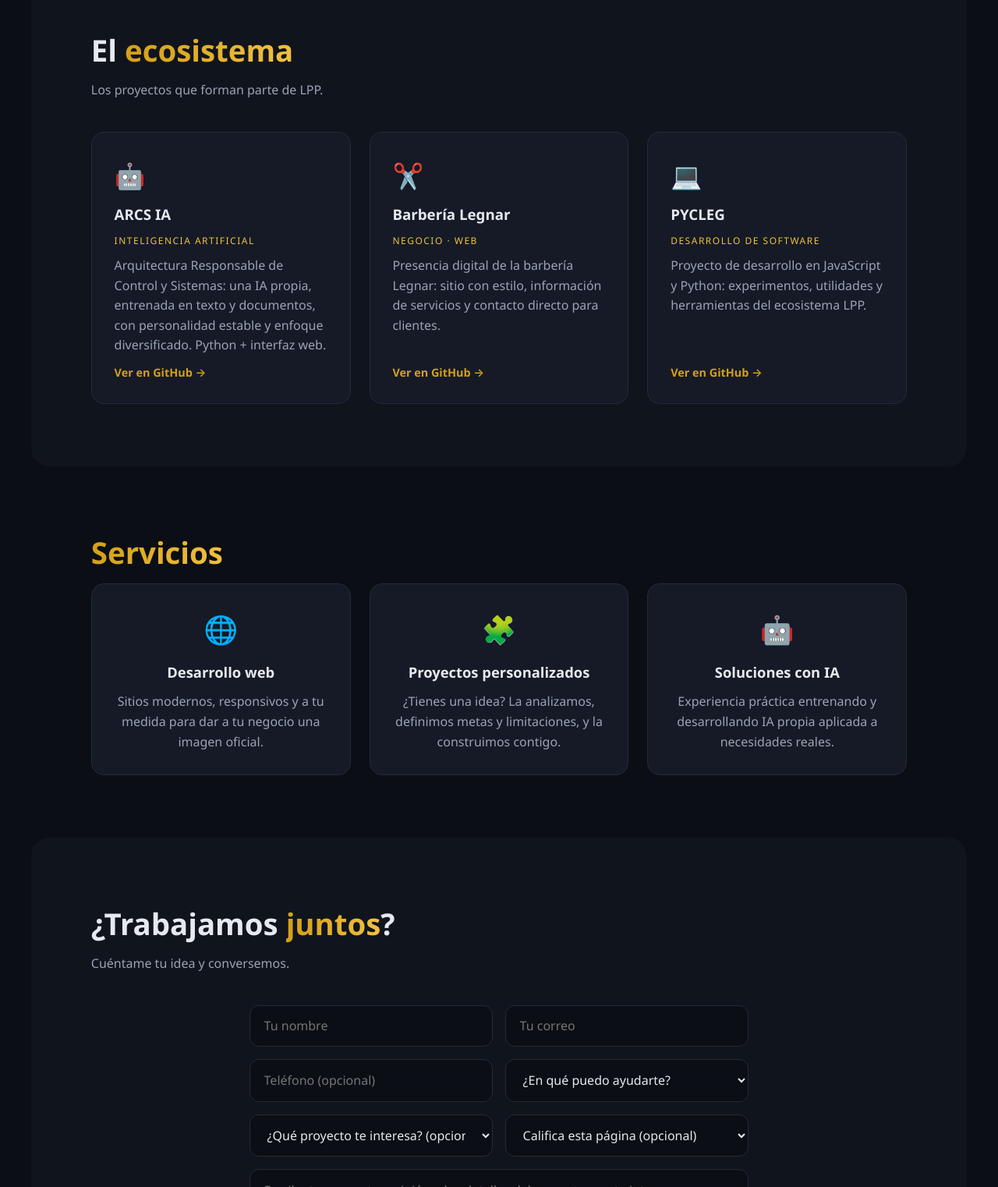
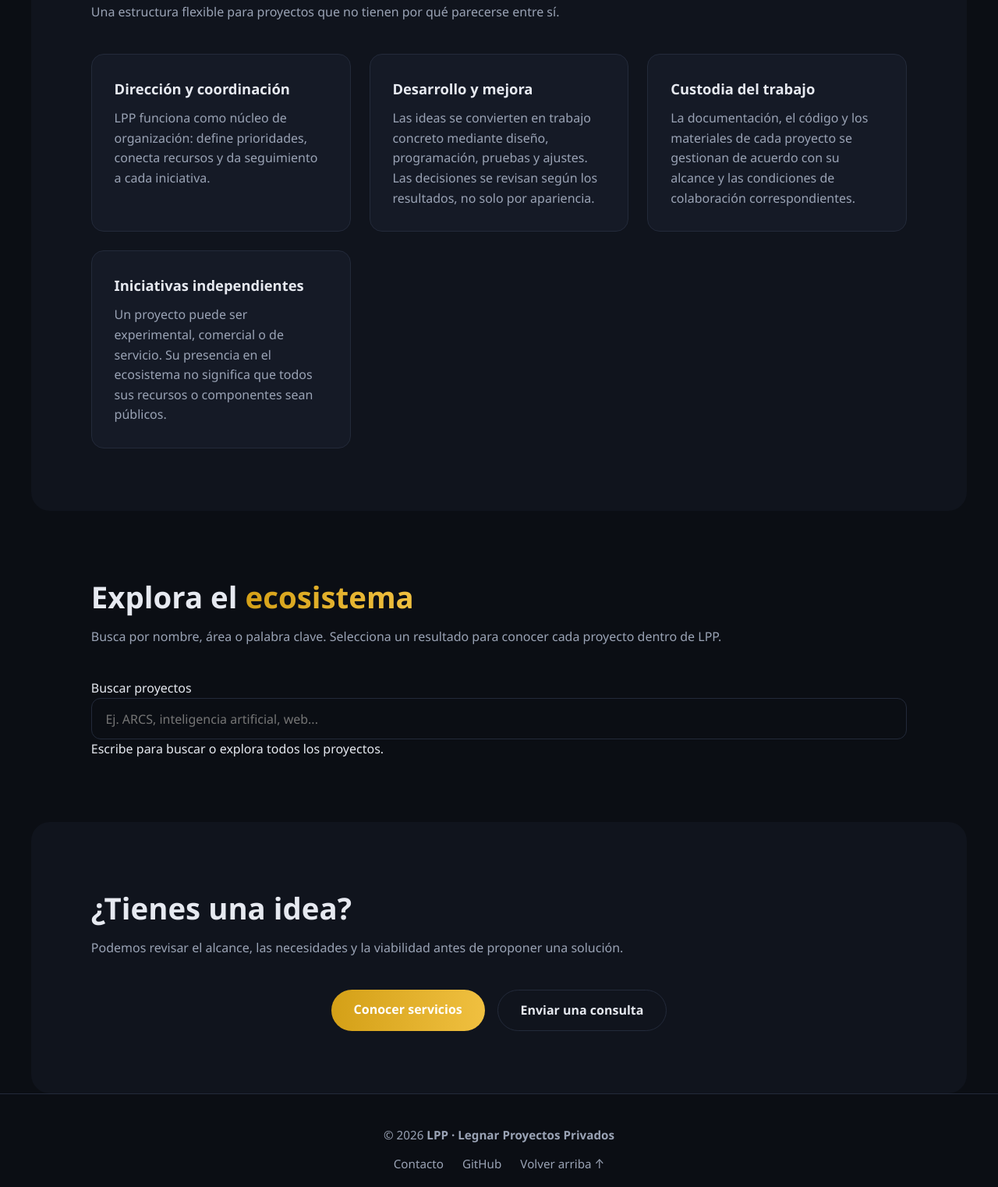
Before and after one commit to LEGNA4444/LPP, a plain HTML site: page index.html in a window 1280 px wide. Shown: the part 1278-2800 px from the top of the page at 78% size. Drawn offline with Linux system fonts and the light colour scheme.

Commit message:
Reorganiza portada LPP y catálogo de proyectos

```diff
--- a/index.html
+++ b/index.html
@@ -3,18 +3,17 @@
 <head>
   <meta charset="UTF-8">
   <meta name="viewport" content="width=device-width, initial-scale=1.0">
+  <meta name="description" content="LPP · Legnar Proyectos Privados. Organización independiente para desarrollar, coordinar y dar estructura a proyectos propios y soluciones digitales.">
+  <meta name="theme-color" content="#0b0e14">
   <title>LPP · Legnar Proyectos Privados</title>
-  <meta name="description" content="LPP (Legnar Proyectos Privados): ecosistema de proyectos y servicios liderado por Legnar. Desarrollo de IA, software y soluciones digitales.">
   <link rel="stylesheet" href="css/styles.css">
   <script src="js/main.js" defer></script>
 </head>
 <body>
-
-  <!-- NAV -->
   <nav class="nav">
-    <a href="#inicio" class="logo">L<span class="logo-accent">PP</span></a>
+    <a href="index.html" class="logo" aria-label="LPP, inicio">L<span class="logo-accent">PP</span></a>
     <div class="nav-right">
-      <div class="theme-picker" title="Elige el estilo del día">
+      <div class="theme-picker" aria-label="Seleccionar tema">
         <button class="theme-dot dot-oro active" data-theme="oro" aria-label="Tema dorado"></button>
         <button class="theme-dot dot-esmeralda" data-theme="esmeralda" aria-label="Tema esmeralda"></button>
         <button class="theme-dot dot-carmesi" data-theme="carmesi" aria-label="Tema carmesí"></button>
@@ -23,170 +22,88 @@
       <button class="nav-toggle" id="navToggle" aria-label="Abrir menú" aria-expanded="false">☰</button>
       <ul class="nav-links" id="navLinks">
         <li><a href="#inicio">Inicio</a></li>
-        <li><a href="#que-es">¿Qué es LPP?</a></li>
-        <li><a href="#ecosistema">Ecosistema</a></li>
-        <li><a href="#servicios">Servicios</a></li>
-        <li><a href="#contacto" class="btn-nav">Contacto</a></li>
+        <li><a href="#identidad">LPP</a></li>
+        <li><a href="#estructura">Estructura</a></li>
+        <li><a href="servicios.html">Servicios</a></li>
+        <li><a href="contacto.html" class="btn-nav">Contacto</a></li>
       </ul>
     </div>
   </nav>
 
-  <!-- HERO -->
   <header class="hero" id="inicio">
     <div class="hero-glow"></div>
     <div class="hero-content">
       <p class="hero-tag">Legnar Proyectos Privados</p>
-      <h1>Un ecosistema de <span class="gradient-text">proyectos e ideas</span> hecho realidad.</h1>
-      <p class="hero-sub">
-        LPP es el hub oficial de los proyectos de Legnar: inteligencia artificial,
-        desarrollo web y soluciones digitales, todo en un solo lugar.
-      </p>
+      <h1>Ideas distintas. <span class="gradient-text">Una estructura común.</span></h1>
+      <p class="hero-sub">LPP es una organización independiente que reúne, desarrolla y coordina proyectos propios y soluciones digitales bajo una misma dirección.</p>
       <div class="hero-cta">
-        <a href="#ecosistema" class="btn btn-primary">Ver proyectos</a>
-        <a href="#contacto" class="btn btn-ghost">Trabajemos juntos</a>
+        <a href="#proyectos" class="btn btn-primary">Explorar proyectos</a>
+        <a href="contacto.html" class="btn btn-ghost">Contactar</a>
       </div>
     </div>
   </header>
 
-  <!-- QUÉ ES LPP -->
-  <section class="section" id="que-es">
-    <h2 class="section-title">¿Qué es <span class="gradient-text">LPP</span>?</h2>
-    <div class="grid-2">
-      <div class="card reveal">
-        <h3>🎯 Nuestra misión</h3>
-        <p>
-          LPP nació como un espacio privado donde cada idea se convierte en proyecto.
-          No nos especializamos en una sola cosa: <strong>diversificamos</strong>,
-          exploramos y construimos soluciones con propósito, metas claras
-          y atención al detalle.
-        </p>
+  <main>
+    <section class="section" id="identidad">
+      <h2 class="section-title">¿Qué es <span class="gradient-text">LPP</span>?</h2>
+      <div class="identity-copy">
+        <p>LPP significa <strong>Legnar Proyectos Privados</strong>. Es el espacio desde el que se organizan iniciativas con objetivos distintos: investigación y desarrollo, herramientas digitales, actividades comerciales y proyectos personalizados.</p>
+        <p>No todos los proyectos de LPP son productos a la venta ni todos funcionan de la misma manera. Cada iniciativa conserva su propósito, su identidad y su propio ritmo de desarrollo, mientras comparte una estructura de coordinación.</p>
       </div>
-      <div class="card reveal">
-        <h3>🧠 Quién está detrás</h3>
-        <p>
-          LPP está liderado por <strong>Legnar</strong>, con la dirección de un equipo
-          que acompaña cada proyecto de principio a fin. Compromiso, discreción
-          y visión a futuro: lo privado también puede ser profesional y de alto nivel.
-        </p>
+    </section>
+
+    <section class="section section-alt" id="estructura">
+      <h2 class="section-title">Cómo se organiza</h2>
+      <p class="section-sub">Una estructura flexible para proyectos que no tienen por qué parecerse entre sí.</p>
+      <div class="grid-2">
+        <article class="card reveal">
+          <h3>Dirección y coordinación</h3>
+          <p>LPP funciona como núcleo de organización: define prioridades, conecta recursos y da seguimiento a cada iniciativa.</p>
+        </article>
+        <article class="card reveal">
+          <h3>Desarrollo y mejora</h3>
+          <p>Las ideas se convierten en trabajo concreto mediante diseño, programación, pruebas y ajustes. Las decisiones se revisan según los resultados, no solo por apariencia.</p>
+        </article>
+        <article class="card reveal">
+          <h3>Custodia del trabajo</h3>
+          <p>La documentación, el código y los materiales de cada proyecto se gestionan de acuerdo con su alcance y las condiciones de colaboración correspondientes.</p>
+        </article>
+        <article class="card reveal">
+          <h3>Iniciativas independientes</h3>
+          <p>Un proyecto puede ser experimental, comercial o de servicio. Su presencia en el ecosistema no significa que todos sus recursos o componentes sean públicos.</p>
+        </article>
       </div>
-    </div>
-  </section>
+    </section>
 
-  <!-- ECOSISTEMA -->
-  <section class="section section-alt" id="ecosistema">
-    <h2 class="section-title">El <span class="gradient-text">ecosistema</span></h2>
-    <p class="section-sub">Los proyectos que forman parte de LPP.</p>
-    <div class="grid-3">
-      <article class="project-card reveal">
-        <div class="project-icon">🤖</div>
-        <h3>ARCS IA</h3>
-        <p class="project-tag">Inteligencia Artificial</p>
-        <p>
-          Arquitectura Responsable de Control y Sistemas: una IA propia, entrenada
-          en texto y documentos, con personalidad estable y enfoque diversificado.
-          Python + interfaz web.
-        </p>
-        <a href="https://github.com/LEGNA4444/ARCS-IA" target="_blank" rel="noopener noreferrer" class="project-link">Ver en GitHub →</a>
-      </article>
-      <article class="project-card reveal">
-        <div class="project-icon">✂️</div>
-        <h3>Barbería Legnar</h3>
-        <p class="project-tag">Negocio · Web</p>
-        <p>
-          Presencia digital de la barbería Legnar: sitio con estilo, información
-          de servicios y contacto directo para clientes.
-        </p>
-        <a href="https://github.com/LEGNA4444/BARBER-SHOP.LEGNAR.LPP" target="_blank" rel="noopener noreferrer" class="project-link">Ver en GitHub →</a>
-      </article>
-      <article class="project-card reveal">
-        <div class="project-icon">💻</div>
-        <h3>PYCLEG</h3>
-        <p class="project-tag">Desarrollo de software</p>
-        <p>
-          Proyecto de desarrollo en JavaScript y Python: experimentos,
-          utilidades y herramientas del ecosistema LPP.
-        </p>
-        <a href="https://github.com/LEGNA4444/PYCLEG" target="_blank" rel="noopener noreferrer" class="project-link">Ver en GitHub →</a>
-      </article>
-    </div>
-  </section>
+    <section class="section" id="proyectos">
+      <h2 class="section-title">Explora el <span class="gradient-text">ecosistema</span></h2>
+      <p class="section-sub">Busca por nombre, área o palabra clave. Selecciona un resultado para conocer cada proyecto dentro de LPP.</p>
+      <div class="project-search">
+        <label class="sr-only" for="projectSearch">Buscar proyectos</label>
+        <input id="projectSearch" type="search" placeholder="Ej. ARCS, inteligencia artificial, web..." autocomplete="off">
+        <div id="projectResults" class="search-results" aria-live="polite">
+          <p class="search-hint">Escribe para buscar o explora todos los proyectos.</p>
+        </div>
+      </div>
+    </section>
 
-  <!-- SERVICIOS -->
-  <section class="section" id="servicios">
-    <h2 class="section-title"><span class="gradient-text">Servicios</span></h2>
-    <div class="grid-3">
-      <div class="card service reveal">
-        <div class="service-icon">🌐</div>
-        <h3>Desarrollo web</h3>
-        <p>Sitios modernos, responsivos y a tu medida para dar a tu negocio una imagen oficial.</p>
+    <section class="section section-alt compact-section">
+      <h2 class="section-title">¿Tienes una idea?</h2>
+      <p class="section-sub">Podemos revisar el alcance, las necesidades y la viabilidad antes de proponer una solución.</p>
+      <div class="hero-cta">
+        <a href="servicios.html" class="btn btn-primary">Conocer servicios</a>
+        <a href="contacto.html" class="btn btn-ghost">Enviar una consulta</a>
       </div>
-      <div class="card service reveal">
-        <div class="service-icon">🧩</div>
-        <h3>Proyectos personalizados</h3>
-        <p>¿Tienes una idea? La analizamos, definimos metas y limitaciones, y la construimos contigo.</p>
-      </div>
-      <div class="card service reveal">
-        <div class="service-icon">🤖</div>
-        <h3>Soluciones con IA</h3>
-        <p>Experiencia práctica entrenando y desarrollando IA propia aplicada a necesidades reales.</p>
-      </div>
-    </div>
-  </section>
+    </section>
+  </main>
 
-  <!-- CONTACTO -->
-  <section class="section section-alt" id="contacto">
-    <h2 class="section-title">¿Trabajamos <span class="gradient-text">juntos</span>?</h2>
-    <p class="section-sub">Cuéntame tu idea y conversemos.</p>
-    <form class="contact-form reveal" id="contactForm">
-      <div class="form-row">
-        <input type="text" name="nombre" placeholder="Tu nombre" autocomplete="name" required>
-        <input type="email" name="email" placeholder="Tu correo" autocomplete="email" required>
-      </div>
-      <div class="form-row">
-        <input type="tel" name="telefono" placeholder="Teléfono (opcional)" autocomplete="tel">
-        <select name="solicitud" aria-label="Tipo de solicitud" required>
-          <option value="" disabled selected>¿En qué puedo ayudarte?</option>
-          <option value="informacion">Quiero más información</option>
-          <option value="pregunta">Tengo una pregunta</option>
-          <option value="cotizacion">Quiero una cotización</option>
-          <option value="compra">Quiero comprar o contratar un proyecto</option>
-          <option value="opinion">Quiero dejar una opinión</option>
-          <option value="otro">Otra solicitud</option>
-        </select>
-      </div>
-      <div class="form-row">
-        <select name="proyecto" aria-label="Proyecto de interés">
-          <option value="" selected>¿Qué proyecto te interesa? (opcional)</option>
-          <option value="ARCS IA">ARCS IA</option>
-          <option value="Barbería Legnar">Barbería Legnar</option>
-          <option value="PYCLEG">PYCLEG</option>
-          <option value="LPP">LPP / Desarrollo web</option>
-          <option value="personalizado">Un proyecto personalizado</option>
-          <option value="no-se">Todavía no lo sé</option>
-        </select>
-        <select name="calificacion" aria-label="Calificación de la página">
-          <option value="" selected>Califica esta página (opcional)</option>
-          <option value="5">5 — Excelente</option>
-          <option value="4">4 — Muy buena</option>
-          <option value="3">3 — Buena</option>
-          <option value="2">2 — Puede mejorar</option>
-          <option value="1">1 — Necesita mejoras</option>
-        </select>
-      </div>
-      <textarea name="mensaje" rows="5" placeholder="Escribe tu pregunta, opinión o los detalles del proyecto que te interesa..." required></textarea>
-      <button type="submit" class="btn btn-primary">Enviar mensaje</button>
-      <p class="form-note" id="formNote" aria-live="polite"></p>
-    </form>
-  </section>
-
-  <!-- FOOTER -->
   <footer class="footer">
     <p>© 2026 <strong>LPP · Legnar Proyectos Privados</strong></p>
     <div class="footer-links">
+      <a href="contacto.html">Contacto</a>
       <a href="https://github.com/LEGNA4444" target="_blank" rel="noopener noreferrer">GitHub</a>
       <a href="#inicio">Volver arriba ↑</a>
     </div>
   </footer>
-
 </body>
 </html>
```
